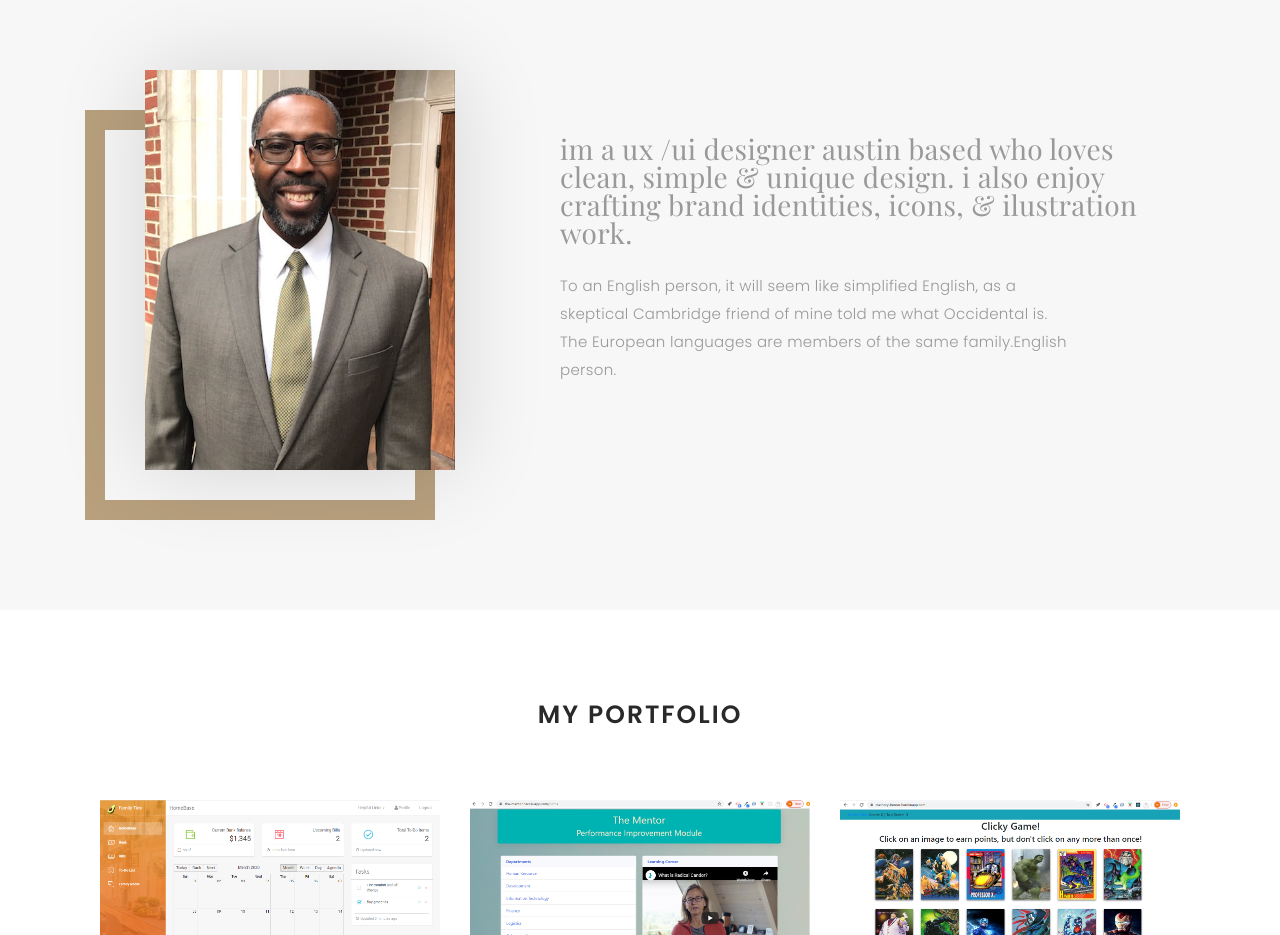
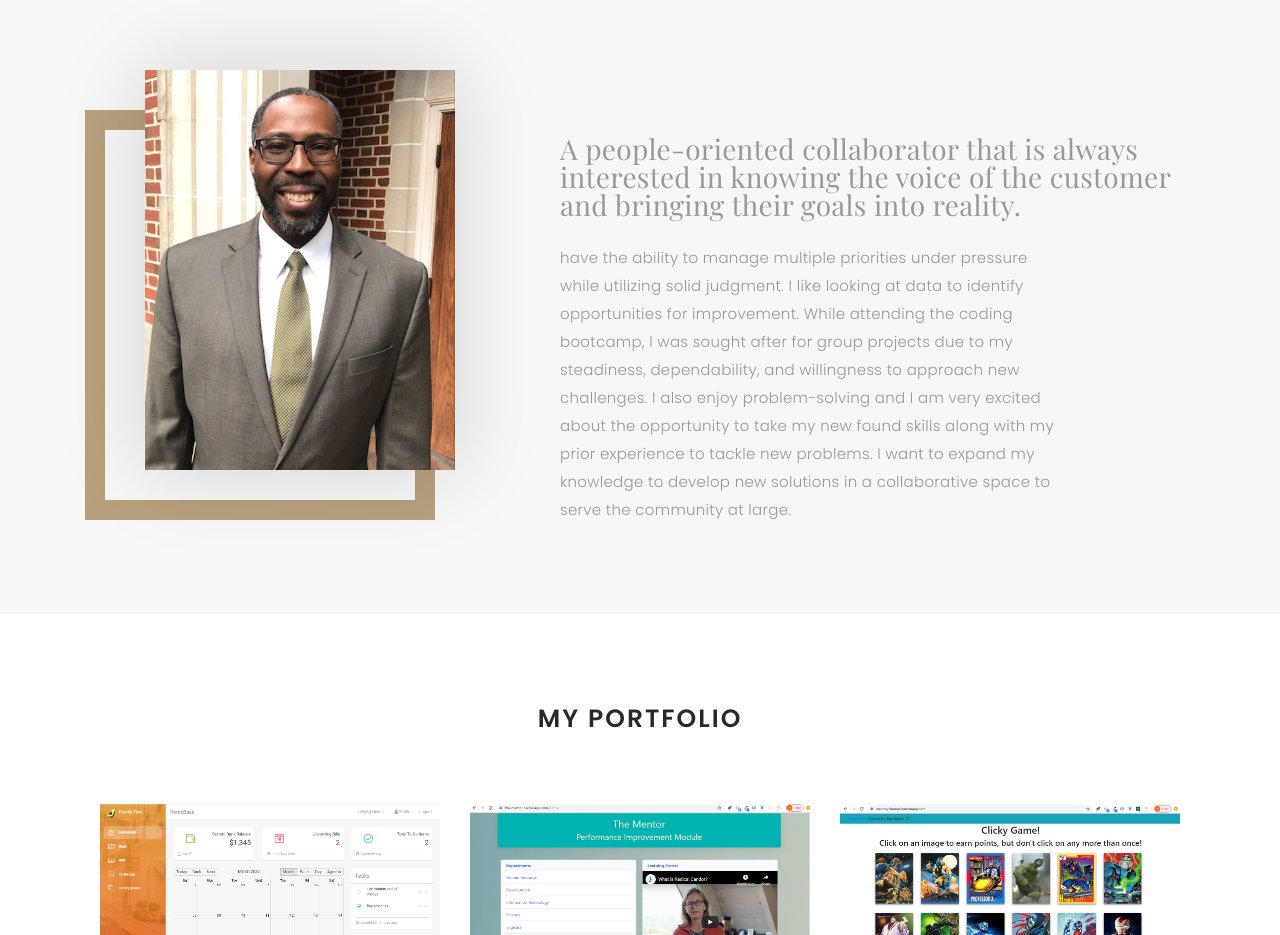
Before and after one commit to ArMc8234/Portfolio_four, a website: page public/index.html in a window 1280 px wide. Shown: the part 880-1815 px from the top of the page. Drawn offline with nearby package versions, Linux system fonts and the light colour scheme; files whose address does not match are found by name; a web font is replaced by a local one.

Commit message:
Edited text in About-section

```diff
--- a/public/index.html
+++ b/public/index.html
@@ -106,8 +106,8 @@
         <div class="col-lg-7">
           <div class="about-descr">
 
-            <p class="p-heading">im a ux /ui designer austin based who loves clean, simple & unique design. i also enjoy crafting brand identities, icons, & ilustration work. </p>
-            <p class="separator">To an English person, it will seem like simplified English, as a skeptical Cambridge friend of mine told me what Occidental is. The European languages are members of the same family.English person.</p>
+            <p class="p-heading">A people-oriented collaborator that is always interested in knowing the voice of the customer and bringing their goals into reality. </p>
+            <p class="separator"> have the  ability to manage multiple priorities under pressure while utilizing solid judgment. I like looking at data to identify opportunities for improvement.  While attending the coding bootcamp, I was sought after for group projects due to my steadiness, dependability, and willingness to approach new challenges. I also enjoy problem-solving  and I am very excited about the opportunity to take my new found skills along with my prior experience to tackle new problems.  I want to expand my knowledge to develop new solutions in a collaborative space to serve the community at large.</p>
 
           </div>
 
```
